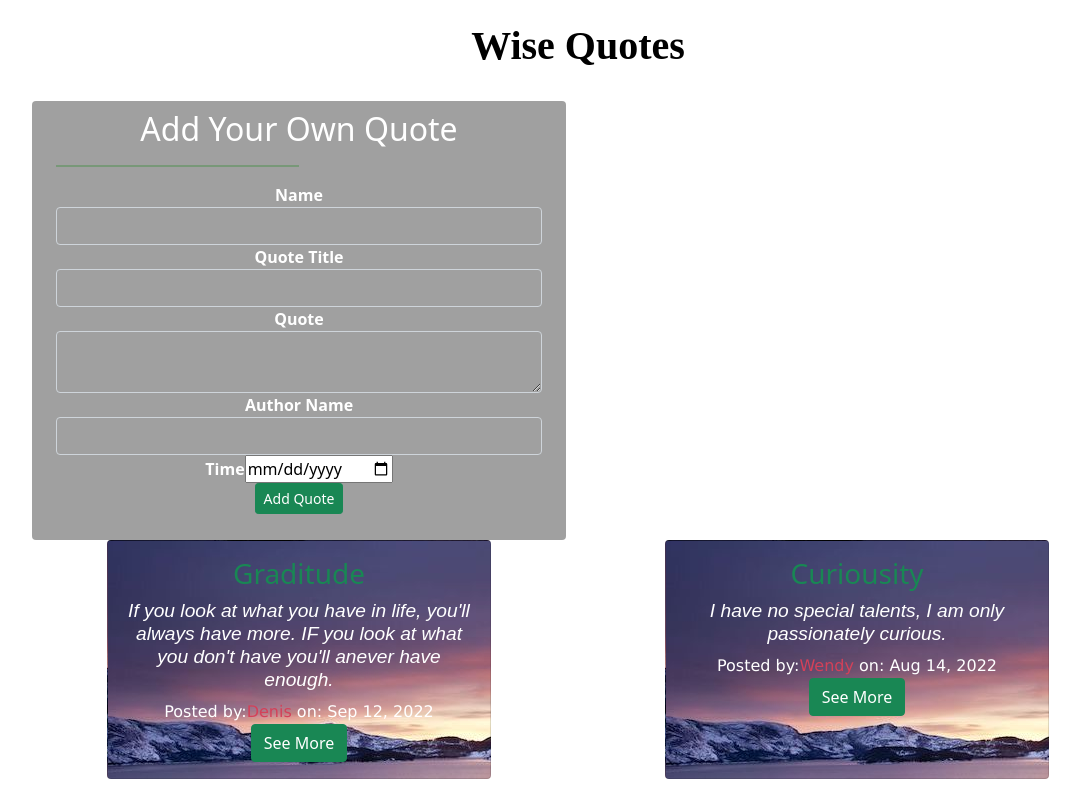
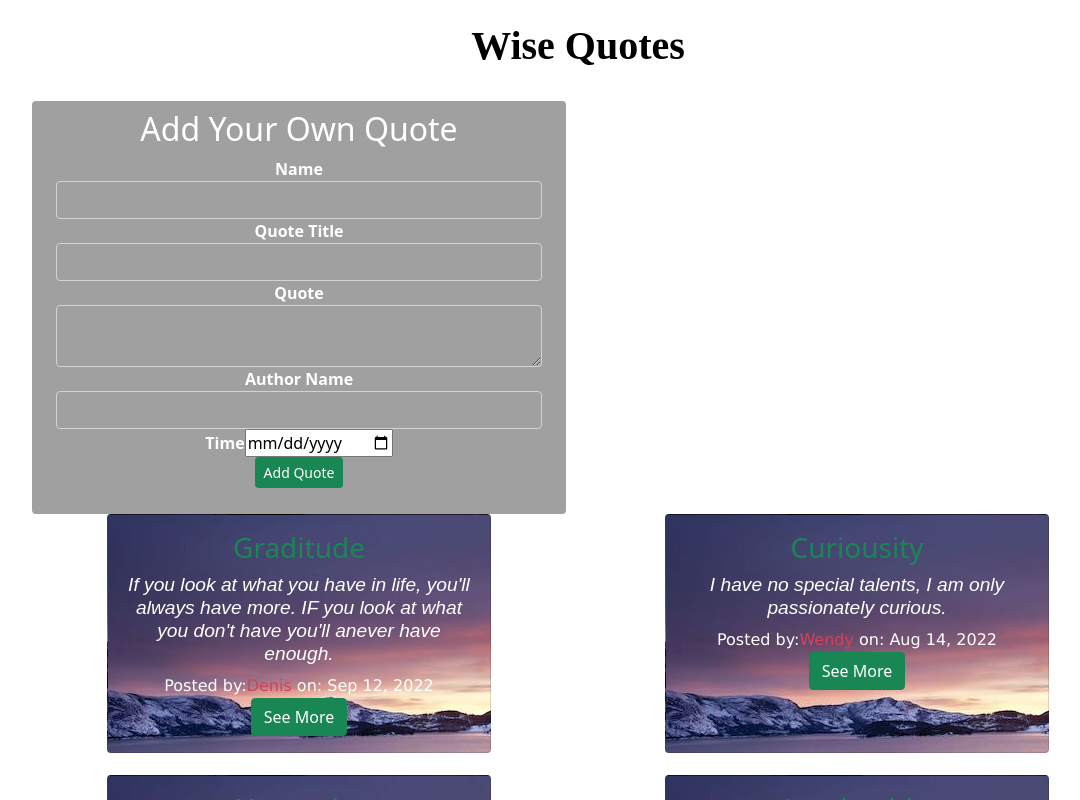
Before and after one commit to joey57/Quotes, an Angular app: page / in a window 1280 px wide. Shown: the top 800 px of the page, without its empty margins (62-1142 px from the left). Built offline with nearby package versions, Linux system fonts and the light colour scheme.

Commit message:
reset new quote instance

```diff
--- a/src/app/quote-form/quote-form.component.html
+++ b/src/app/quote-form/quote-form.component.html
@@ -1,6 +1,6 @@
 <div class="container-fluid">
   <h2 class="heading">Add Your Own Quote</h2>
-  <hr>
+
   <form (ngSubmit)="submitQuote()" #quoteForm="ngForm">
     <div class="form-group">
       <label for="name">Name</label>
--- a/src/app/quote-form/quote-form.component.ts
+++ b/src/app/quote-form/quote-form.component.ts
@@ -12,6 +12,9 @@ export class QuoteFormComponent implements OnInit {
   @Output() addQuote = new EventEmitter<Quote>();
   submitQuote(){
     this.addQuote.emit(this.newQuote);
+
+    //reset new quote instance
+    this.newQuote = new Quote(0, " ", " "," "," ",new Date(),0,0);
   }
   constructor() { }
 
--- a/src/app/quote/quote.component.ts
+++ b/src/app/quote/quote.component.ts
@@ -33,7 +33,7 @@ export class QuoteComponent implements OnInit {
   addNewQuote(quote){
     let quotelength = this.quotes.length;
     quote.id =quotelength+1;
-    quote.datePosted = new Date(quote.datePosted)
+    quote.completeDate = new Date(quote.completeDate)
     this.quotes.push(quote)
   }
 
```
Also changed, not shown: src/app/quote/quote.component.css (line endings or trailing spaces).
